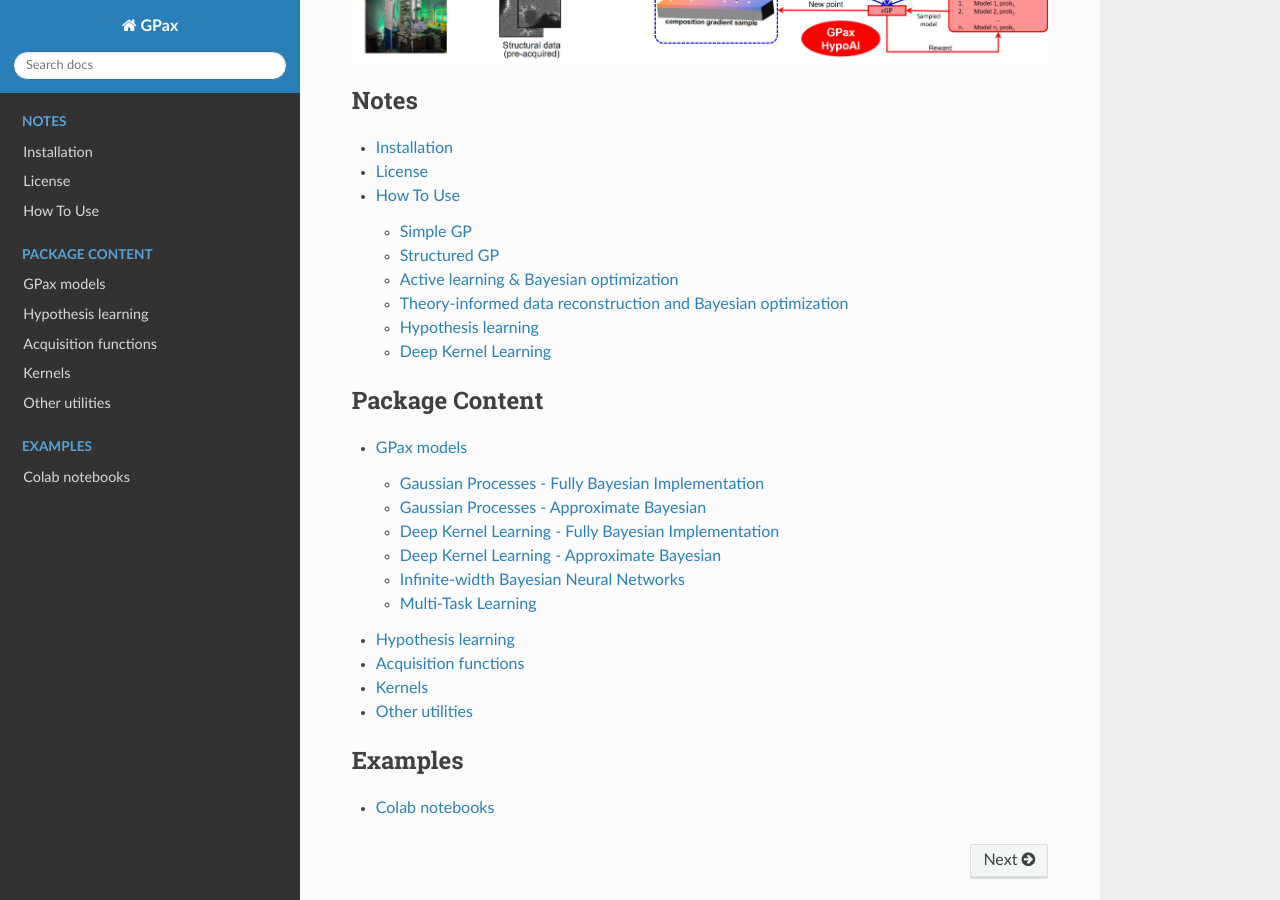
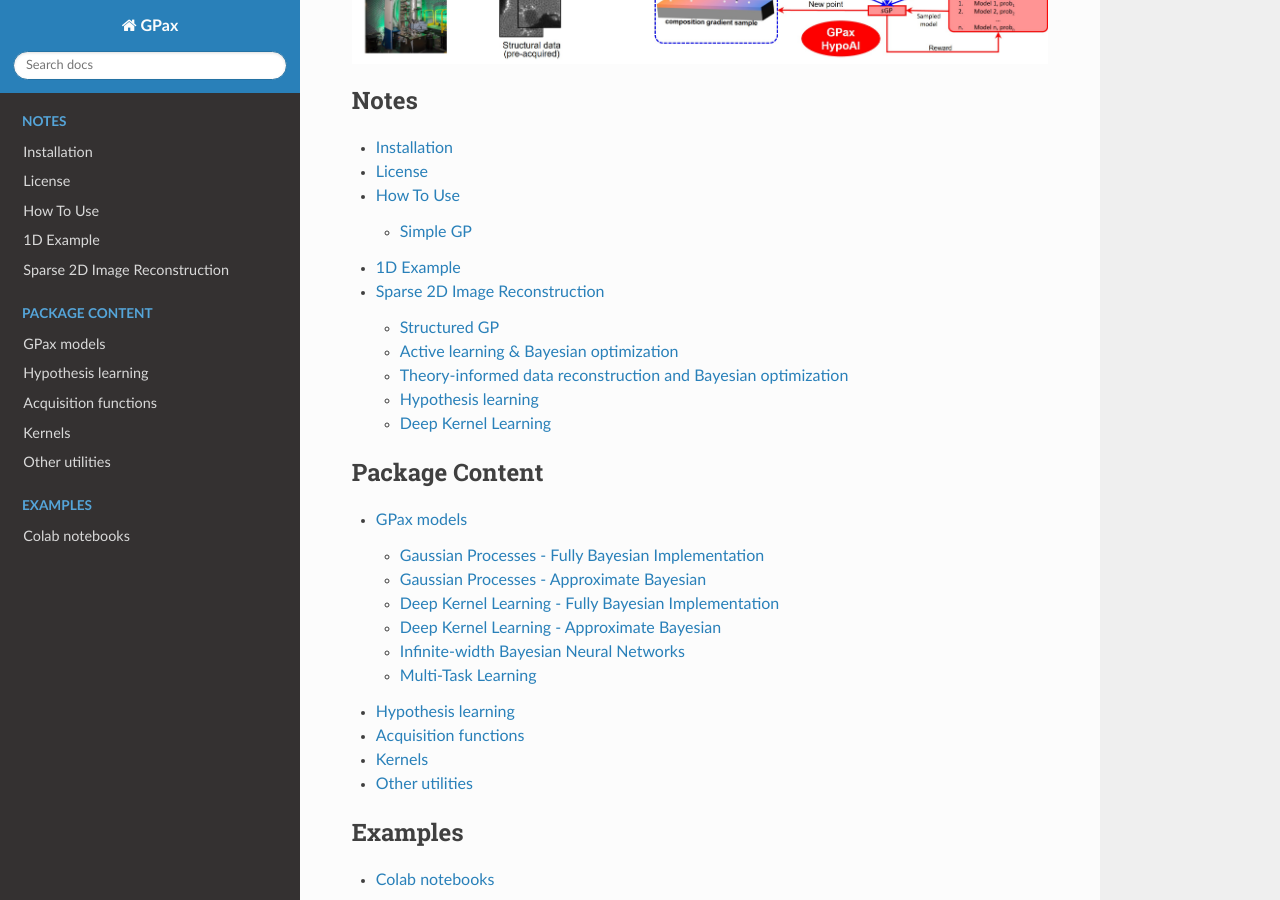
Before and after one commit to ziatdinovmax/gpax, a Sphinx documentation site: the page built from docs/source/index.rst, in a window 1280 px wide and 900 px high, scrolled down 467 px. Built offline with Sphinx 7.4.7 and the Read the Docs theme 2.0.0, drawn with Linux system fonts in a browser that asks for light colours; some of the changed lines change nothing that is shown.

Commit message:
Update docs

````diff
--- a/docs/source/USAGE.rst
+++ b/docs/source/USAGE.rst
@@ -3,6 +3,9 @@
 
 Simple GP
 ---------
+
+1D Example
+===========
 
 |Open in Colab|
 
@@ -35,8 +38,42 @@
 .. image:: imgs/GPax_Fig2.jpg
   :alt: GPax_GP2
 
+Sparse 2D Image Reconstruction
+==============================
+
+|Open in Colab|
+
+.. |Open in Colab| image:: https://colab.research.google.com/assets/colab-badge.svg
+   :target: https://colab.research.google.com/github/ziatdinovmax/gpax/blob/main/examples/gpax_viGP.ipynb
+
+
+One can also use GP for sparse image reconstruction. The fully Bayesian GP is typically too slow for this purpose and it makes sense to use a stochastic variational inference approximation (viGP) instead. Code-wise, the usage of viGP in GPax is almost the same as that of the fully Bayesian GP. One difference is that instead of ```num_samples``` we have ```num_steps```. We can also control the learning rate by specifying a ```step_size```.
+
+.. code:: python
+
+  # Get training inputs/targets and full image indices from sparse image data
+  X_train, y_train, X_full = gpax.utils.preprocess_sparse_image(sparse_img) # sparse_img is a 2D numpy array
+
+  # Initialize and train a variational inference GP model
+  gp_model = gpax.viGP(2, kernel='Matern', guide='delta')
+  gp_model.fit(rng_key, X_train, y_train, num_steps=250, step_size=0.05)
+
+
+When we run the ```.predict()``` method, the output is predictive mean and variance computed from a learned single estimate of the GP model parameters:
+.. code:: python
+
+  y_pred, y_var = gp_model.predict(rng_key_predict, X_full)
+
+Note that it returns flattened numpy arrays that you will need to reshape back to the original image shape.
+
+
 Structured GP
 -------------
+
+|Open in Colab|
+
+.. |Open in Colab| image:: https://colab.research.google.com/assets/colab-badge.svg
+   :target: https://colab.research.google.com/github/ziatdinovmax/gpax/blob/main/examples/GP_sGP.ipynb
 
 The limitation of the standard GP is that it does not usually allow for the incorporation of prior domain knowledge and can be biased toward a trivial interpolative solution. Recently, we `introduced <https://arxiv.org/abs/2108.10280>`_ a structured Gaussian Process (sGP), where a classical GP is augmented by a structured probabilistic model of the expected system’s behavior. This approach allows us to `balance <https://towardsdatascience.com/unknown-knowns-bayesian-inference-and-structured-gaussian-processes-why-domain-scientists-know-4659b7e924a4>`_ the flexibility of the non-parametric GP approach with a rigid structure of prior (physical) knowledge encoded into the parametric model.
 Implementation-wise, we substitute a constant/zero prior mean function in GP with a probabilistic model of the expected system's behavior.
````
